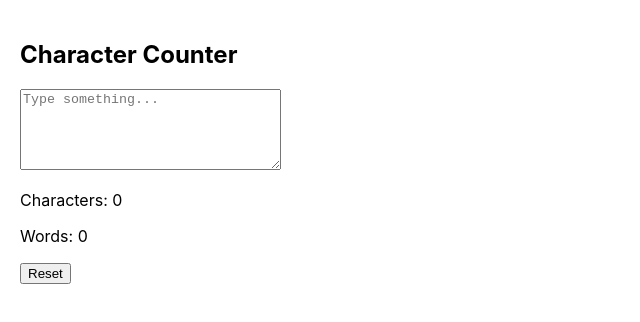
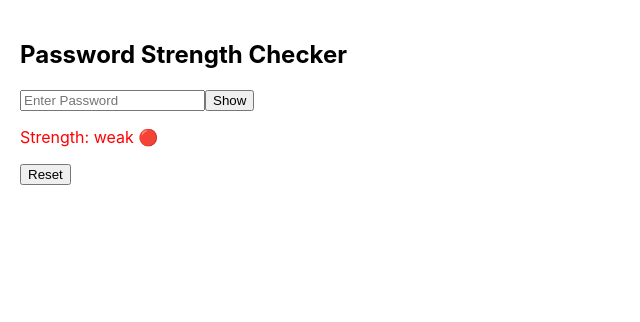
Before and after one commit to chhayashah/react-practise, a React (Create React App) app: page / in a window 1280 px wide. Shown: the top 322 px of the page, without its empty margins (0-640 px from the left). Built offline with nearby package versions, Linux system fonts and the light colour scheme.

Commit message:
passwordchecker

```diff
--- a/src/App.js
+++ b/src/App.js
@@ -14,7 +14,8 @@ import './App.css';
 // import StarRating from "./components/StarRating";
 // import Stopwatch from "./components/Stopwatch";
 // import DarkMode from "./components/DarkMode";
-import CharacterCounter from "./components/CharacterCounter";
+// import CharacterCounter from "./components/CharacterCounter";
+import PasswordChecker from "./components/PasswordChecker";
 
 
 function App() {
@@ -34,7 +35,8 @@ function App() {
       {/* <StarRating/> */}
       {/* <Stopwatch/> */}
       {/* <DarkMode/> */}
-      <CharacterCounter/>
+      {/* <CharacterCounter/> */}
+      <PasswordChecker/>
    </div>
   );
 }
--- /dev/null
+++ b/src/components/PasswordChecker.jsx
@@ -0,0 +1,44 @@
+import React, { useState } from "react";
+
+const PasswordChecker = () => {
+  const [password, setPassword] = useState("");
+  const [show, setShow] = useState(false);
+
+  let strength = "";
+  let color = "";
+
+  if (password.length < 6) {
+    strength = "weak 🔴";
+    color = "red";
+  } else if (password.length <= 10) {
+    strength = "Medium 🟡";
+    color = "orange";
+  } else {
+    strength = "Strong 🟢";
+    color = "green";
+  }
+
+  return (
+    <div style={{ padding: "20px" }}>
+      <h2>Password Strength Checker</h2>
+      <input
+        type={show ? "text" : "password"}
+        value={password}
+        onChange={(e) => setPassword(e.target.value)}
+        placeholder="Enter Password"
+      />
+      <button onClick={() => setShow(!show)}>{show ? "Hide" : "Show"}</button>
+      <p style={{ color }}>Strength: {strength}</p>
+      <button
+        onClick={() => {
+          setPassword("");
+          setShow(false);
+        }}
+      >
+        Reset
+      </button>
+    </div>
+  );
+};
+
+export default PasswordChecker;
```
